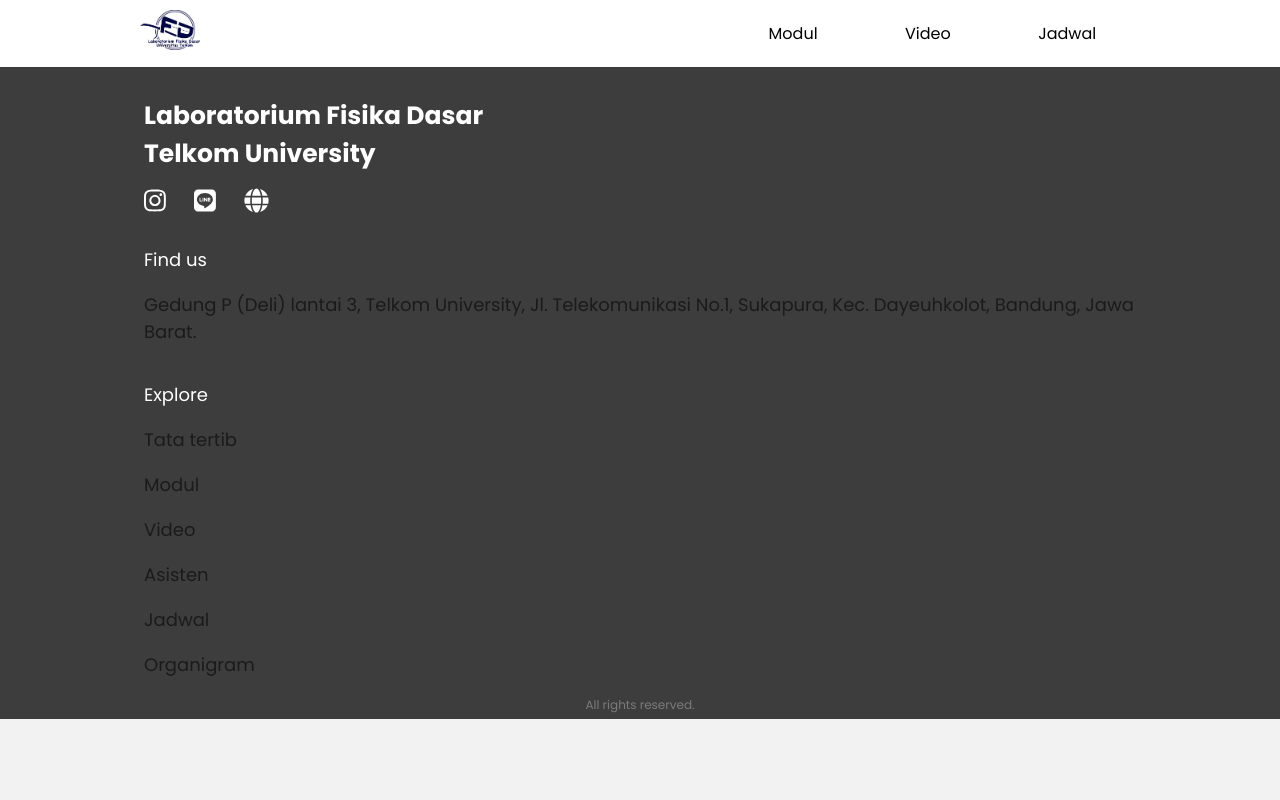
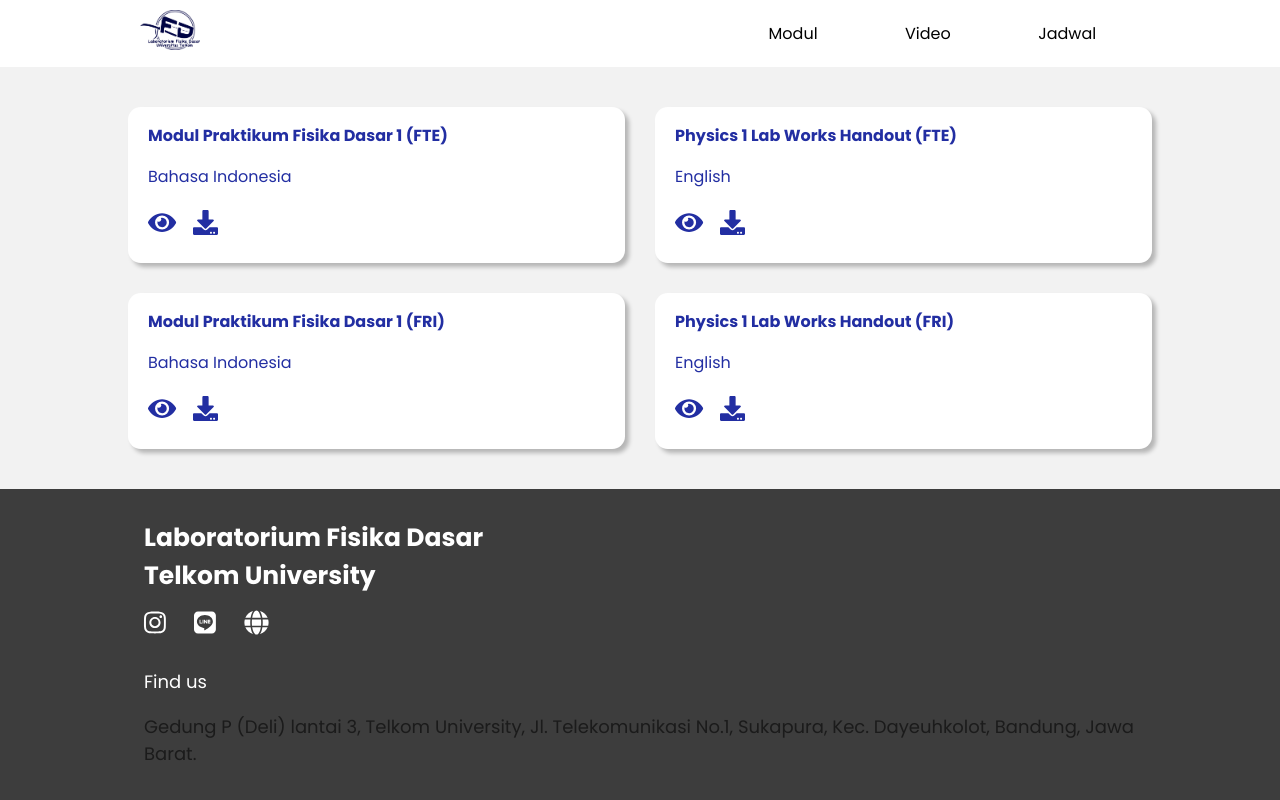
Before and after one commit to izzuzantyaf/fisdasweb, a React (Create React App) app: page /handout in a window 1280 px wide. Shown: the top 800 px of the page. Built offline with nearby package versions, Linux system fonts and the light colour scheme.

Commit message:
add handout page

```diff
--- a/src/App.jsx
+++ b/src/App.jsx
@@ -1,12 +1,13 @@
-import React from 'react';
-import { BrowserRouter as Router, Redirect, Switch, Route } from 'react-router-dom'
-import './App.css';
+import React from 'react'
+import { BrowserRouter as Router, Route } from 'react-router-dom'
+import './App.css'
 
 import Navbar from './components/navbar/navbar'
 import Hero from './components/hero/hero'
 import Menu from './components/menu/menu'
 import PracticumVideo from './components/practicum-video/practicum-video'
 import Assistants from './components/assistants/assistants'
+import Handouts from './components/handouts/handouts'
 import Footer from './components/footer/footer'
 
 import { library } from '@fortawesome/fontawesome-svg-core'
@@ -20,6 +21,8 @@
   , faCalendarMinus
   , faSitemap
   , faGlobe
+  , faEye
+  , faDownload
 } from '@fortawesome/free-solid-svg-icons';
 
 library.add(fab
@@ -30,7 +33,9 @@
   , faUsers
   , faCalendarMinus
   , faSitemap
-  , faGlobe)
+  , faGlobe
+  , faEye
+  , faDownload)
 
 class App extends React.Component {
   render() {
@@ -40,18 +45,15 @@
           <Route path="/" render={() => (<Navbar />)} />
           <Route exact path="/" render={() => (<Hero />)} />
           <Route exact path="/" render={() => (<Menu />)} />
-          <Switch>
           <Route path="/practicum-video" render={() => (
             <PracticumVideo />
           )} />
           <Route path="/assistants" render={() => (
             <Assistants />
           )} />
-            {/* <Route path="/404" render={() => (
-              <div>404</div>
+          <Route path="/handout" render={() => (
+            <Handouts />
           )} />
-            <Redirect to="/404" /> */}
-          </Switch>
           <Route path="/" render={() => (<Footer />)} />
         </Router>
       </div>
--- a/src/components/assistants/assistants.css
+++ b/src/components/assistants/assistants.css
@@ -14,7 +14,7 @@
 .assistant-card {
     background-color: white;
     border-radius: 0.5em;
-    box-shadow: 4px 4px 4px rgba(0, 0, 0, 0.25);
+    box-shadow: 2px 2px 2px rgba(0, 0, 0, 0.25);
     padding: 10px 20px 10px 20px;
     font-size: 12px;
 }
--- a/src/components/assistants/assistants.jsx
+++ b/src/components/assistants/assistants.jsx
@@ -3,7 +3,7 @@
 
 import { assistants } from '../../contents/assistants'
 
-function AssistantCard(props) {
+const AssistantCard = (props) => {
 
     return (
         <div className="assistant-card">
@@ -21,10 +21,6 @@
             <section className="assistants">
                 <div className="container">
                     {assistantsList}
-                    {/* hello world */}
-                    {/* <AssistantCard />
-                    <AssistantCard />
-                    <AssistantCard /> */}
                 </div>
             </section>
         )
--- /dev/null
+++ b/src/components/handout-card/handout-card.css
@@ -0,0 +1,34 @@
+.handout-card {
+    background-color: white;
+    border-radius: 0.8em;
+    box-shadow: 4px 4px 4px rgba(0, 0, 0, 0.25);
+    padding: 0px 20px 20px 20px;
+    color: #222EA2;
+}
+
+.handout-card .handout-info .title {
+    font-weight: bold;
+}
+
+.handout-card .actions {
+    width: 70px;
+    display: flex;
+    justify-content: space-between;
+    align-content: flex-end;
+    font-size: 25px;
+}
+
+/* Extra small devices (portrait phones, less than 576px)
+No media query for `xs` since this is the default in Bootstrap */
+
+/* Small devices (landscape phones, 576px and up) */
+@media (min-width: 576px) {}
+
+/* Medium devices (tablets, 768px and up) */
+@media (min-width: 768px) {}
+
+/* Large devices (desktops, 992px and up) */
+@media (min-width: 992px) {}
+
+/* Extra large devices (large desktops, 1200px and up) */
+@media (min-width: 1200px) {}
--- /dev/null
+++ b/src/components/handout-card/handout-card.jsx
@@ -0,0 +1,23 @@
+import React from 'react'
+import './handout-card.css'
+import { FontAwesomeIcon } from '@fortawesome/react-fontawesome'
+
+class HandoutCard extends React.Component {
+
+    render() {
+        return (
+            <div className="handout-card">
+                <div className="handout-info">
+                    <p className="title">{this.props.data.name} ({this.props.data.faculty})</p>
+                    <p className="lang">{this.props.data.lang === 'id' ? 'Bahasa Indonesia' : 'English'}</p>
+                </div>
+                <div className="actions">
+                    <a href={this.props.data.fileDir} className="view"><FontAwesomeIcon style={{ color: '#222EA2' }} icon={this.props.data.icon.view} /></a>
+                    <a href={this.props.data.fileDir} className="download" download ><FontAwesomeIcon style={{ color: '#222EA2' }} icon={this.props.data.icon.download} /></a>
+                </div>
+            </div>
+        )
+    }
+}
+
+export default HandoutCard
--- /dev/null
+++ b/src/components/handouts/handouts.css
@@ -0,0 +1,27 @@
+.handouts .container {
+    display: grid;
+    margin: auto;
+    grid-template-columns: 1fr;
+    gap: 30px;
+    padding: 40px 20px 40px 20px;
+}
+
+/* Extra small devices (portrait phones, less than 576px)
+No media query for `xs` since this is the default in Bootstrap */
+
+/* Small devices (landscape phones, 576px and up) */
+@media (min-width: 576px) {}
+
+/* Medium devices (tablets, 768px and up) */
+@media (min-width: 768px) {
+    .handouts .container {
+        width: 80%;
+        grid-template-columns: 1fr 1fr;
+    }
+}
+
+/* Large devices (desktops, 992px and up) */
+@media (min-width: 992px) {}
+
+/* Extra large devices (large desktops, 1200px and up) */
+@media (min-width: 1200px) {}
--- /dev/null
+++ b/src/components/handouts/handouts.jsx
@@ -0,0 +1,22 @@
+import React from 'react'
+import './handouts.css'
+
+import HandoutCard from '../handout-card/handout-card'
+
+import { handouts } from '../../contents/handouts'
+
+class Handouts extends React.Component {
+
+    render() {
+        const handoutsList = handouts.map(handout => <HandoutCard data={handout} />)
+        return (
+            <section className="handouts">
+                <div className="container">
+                    {handoutsList}
+                </div>
+            </section>
+        )
+    }
+}
+
+export default Handouts
--- a/src/components/video-frame/video-frame.jsx
+++ b/src/components/video-frame/video-frame.jsx
@@ -1,12 +1,9 @@
 import React from 'react'
 import './video-frame.css'
-
-import { practicumModules } from '../../contents/modules'
 
 class VideoFrame extends React.Component {
 
     render() {
-        // const initialVideoId = practicumModules[0].videoId
         const src = `https://www.youtube.com/embed/${this.props.videoId}`
         return (
             <iframe title="lsfjlsajfl" width="100%" height="75%" style={{
--- a/src/contents/handouts.js
+++ b/src/contents/handouts.js
@@ -0,0 +1,41 @@
+export const handouts = [{
+        name: 'Modul Praktikum Fisika Dasar 1',
+        faculty: 'FTE',
+        lang: 'id',
+        fileDir: '',
+        icon: {
+            view: 'eye',
+            download: 'download'
+        }
+    },
+    {
+        name: 'Physics 1 Lab Works Handout',
+        faculty: 'FTE',
+        lang: 'en',
+        fileDir: '',
+        icon: {
+            view: 'eye',
+            download: 'download'
+        }
+    },
+    {
+        name: 'Modul Praktikum Fisika Dasar 1',
+        faculty: 'FRI',
+        lang: 'id',
+        fileDir: '',
+        icon: {
+            view: 'eye',
+            download: 'download'
+        }
+    },
+    {
+        name: 'Physics 1 Lab Works Handout',
+        faculty: 'FRI',
+        lang: 'en',
+        fileDir: '',
+        icon: {
+            view: 'eye',
+            download: 'download'
+        }
+    }
+]
```
Also changed, not shown: 18 other files (tests, documents, lock files or other folders). Lines whose indentation alone changed are shown as unchanged.
